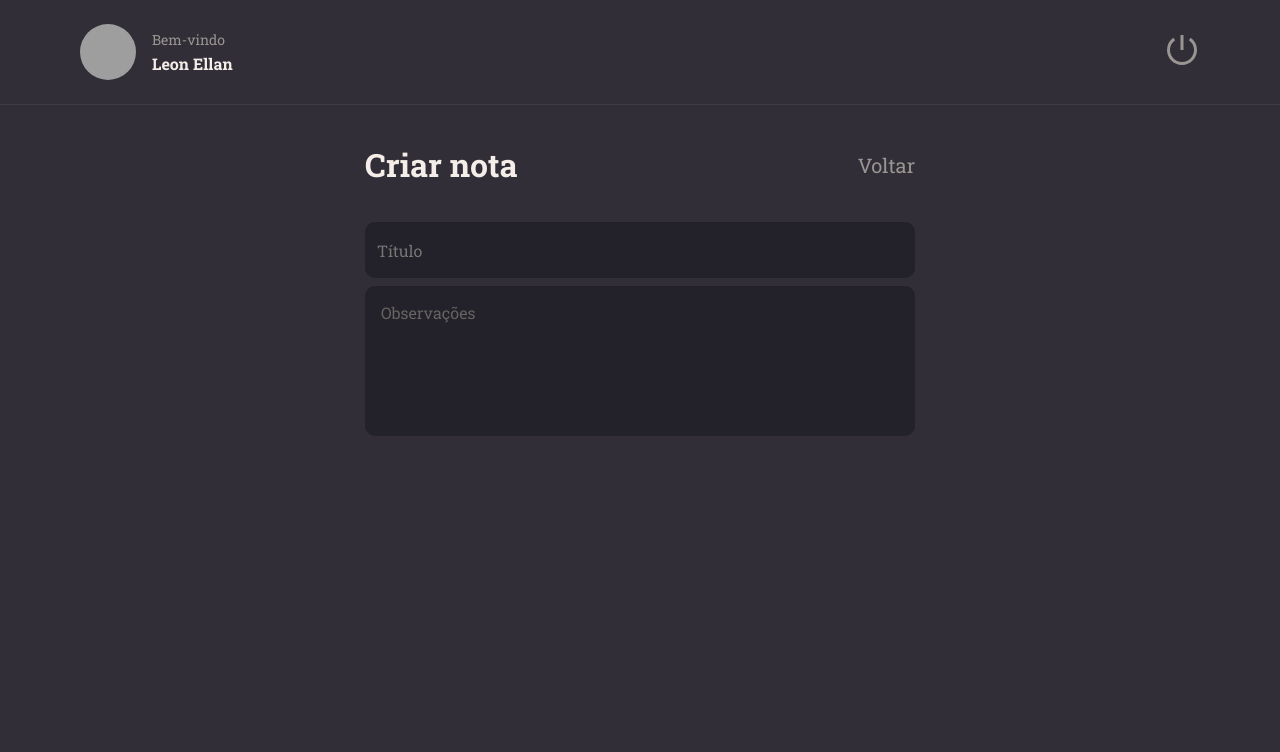
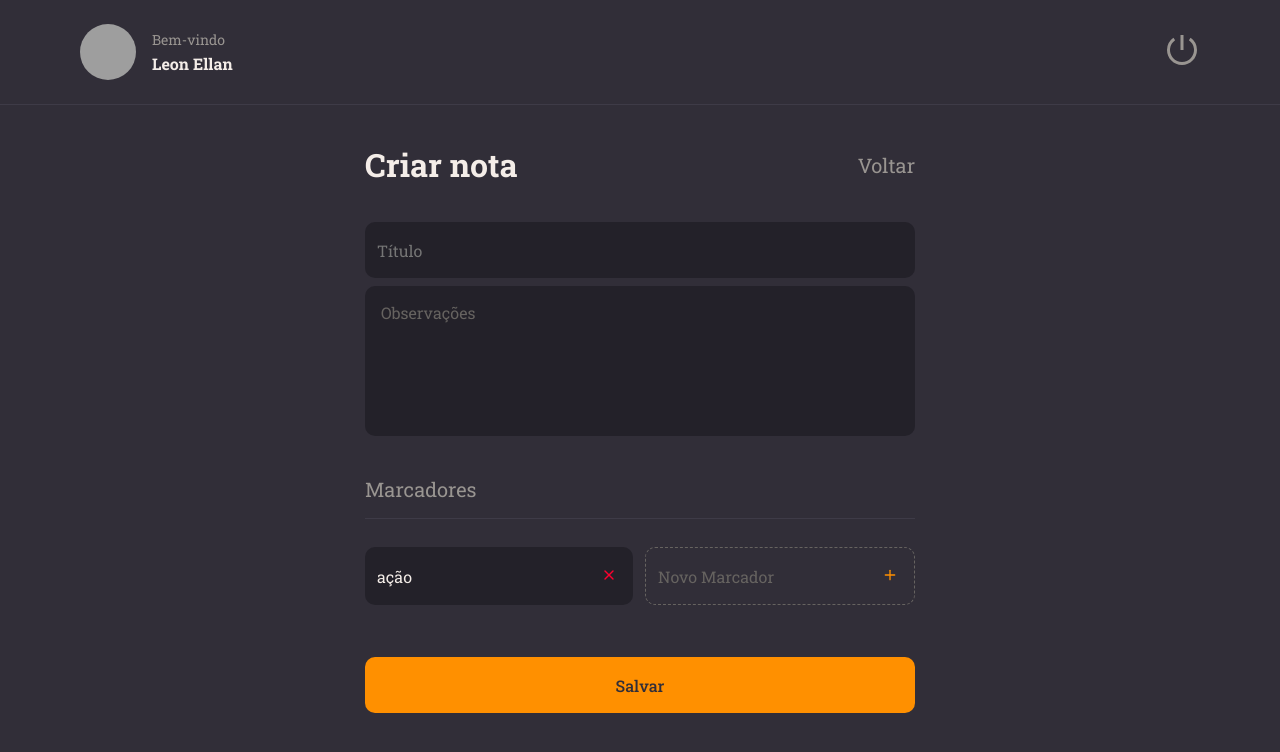
Before and after one commit to Leon-Ellan/rockectmovies-front, a React (Vite) app in the folder rocketmovies/: page / in a window 1280 px wide. Shown: the top 752 px of the page. Built offline with nearby package versions, Linux system fonts and the light colour scheme; grey boxes are pictures that could not be loaded.

Commit message:
add NoteItem in New

```diff
--- /dev/null
+++ b/rocketmovies/src/components/NoteItem/index.jsx
@@ -0,0 +1,22 @@
+import { FiPlus, FiX } from 'react-icons/fi'
+
+import { Container } from './styles'
+
+export function NoteItem({ isNew, value, onClick, ...rest }) {
+  return (
+        <Container isNew={isNew}>
+            <input type="text"
+                value={value}
+                readOnly={!isNew}
+                {...rest}
+            />
+            <button
+                type="button"
+                onClick={onClick}
+                className={isNew ? 'button-add' : 'button-delete'}
+            >
+                {isNew ? <FiPlus /> : <FiX />}
+            </button>
+        </Container>
+  )
+}
--- /dev/null
+++ b/rocketmovies/src/components/NoteItem/styles.js
@@ -0,0 +1,46 @@
+import styled from 'styled-components'
+
+export const Container = styled.div`
+  display: flex;
+  align-items: center;
+
+  background-color: ${({ theme, isNew }) => isNew ? "transparent" : theme.COLORS.BACKGROUND_900};
+
+  color: ${({ theme }) => theme.COLORS.GRAY_300};
+
+  border: ${({ theme, isNew }) => isNew ? `1px dashed ${theme.COLORS.GRAY_300}` : "none"};
+
+  margin-bottom: 8px;
+  border-radius: 10px;
+  padding-right: 16px;
+
+  > button {
+    border: none;
+    background: none;
+  }
+
+  .button-delete {
+    color: ${({ theme }) => theme.COLORS.RED};
+  }
+
+  .button-add {
+    color: ${({ theme }) => theme.COLORS.ORANGE};
+  }
+
+  > input {
+    height: 56px;
+    width: 100%;
+
+    padding: 12px;
+
+    color: ${({ theme }) => theme.COLORS.WHITE};
+    background: transparent;
+
+    border: none;
+
+    &::placeholder {
+      color: ${({ theme }) => theme.COLORS.GRAY_300};
+    }
+
+  }
+`
--- a/rocketmovies/src/pages/New/index.jsx
+++ b/rocketmovies/src/pages/New/index.jsx
@@ -2,6 +2,9 @@
 import { Header } from "../../components/Header"
 import { Input } from "../../components/Input"
 import { Textarea } from '../../components/Textarea'
+import { NoteItem } from '../../components/NoteItem'
+import { Section } from '../../components/Section'
+import { Button } from '../../components/Button'
 
 import { ButtonText } from '../../components/ButtonText'
 
@@ -22,8 +25,18 @@
       />
       <Textarea
        placeholder="Observações"
-       onChange= {e => setDescription(e.target.value)}
       />
+
+    <Section title="Marcadores">
+      <div className="tags">
+        <NoteItem value="ação"/>
+        <NoteItem isNew placeholder="Novo Marcador"/>
+
+      </div>
+    </Section>
+    <Button
+      title="Salvar"
+    />
       </Form>
 
       </main>
--- a/rocketmovies/src/pages/New/styles.js
+++ b/rocketmovies/src/pages/New/styles.js
@@ -9,6 +9,17 @@
   grid-template-areas:
   "header"
   "content";
+
+  > main {
+    grid-area: content;
+    overflow-y: auto;
+  }
+
+  .tags {
+    display: flex;
+    justify-content: space-between;
+    flex-wrap: wrap;
+  }
 `
 
 export const Form = styled.form`
```
